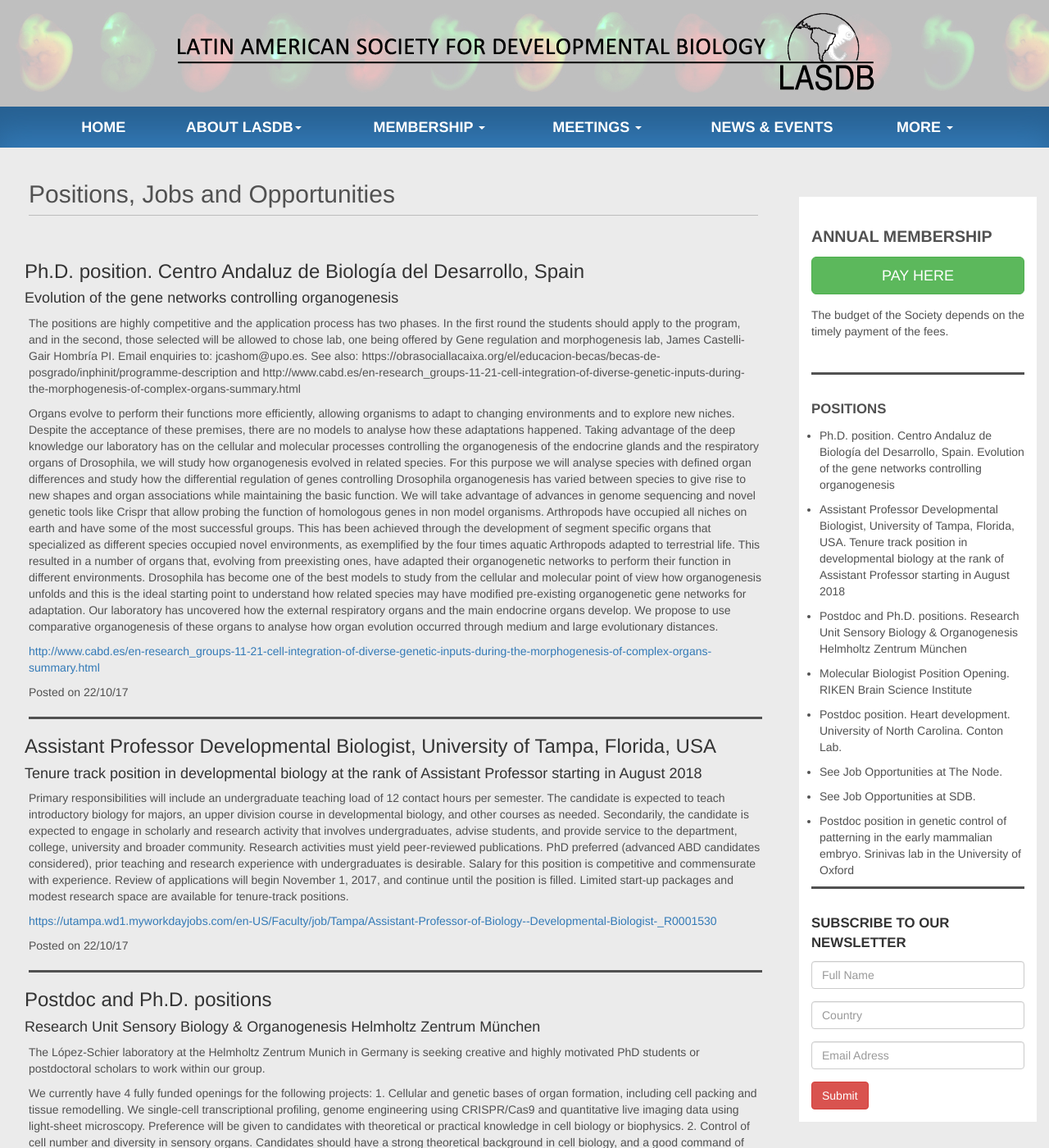
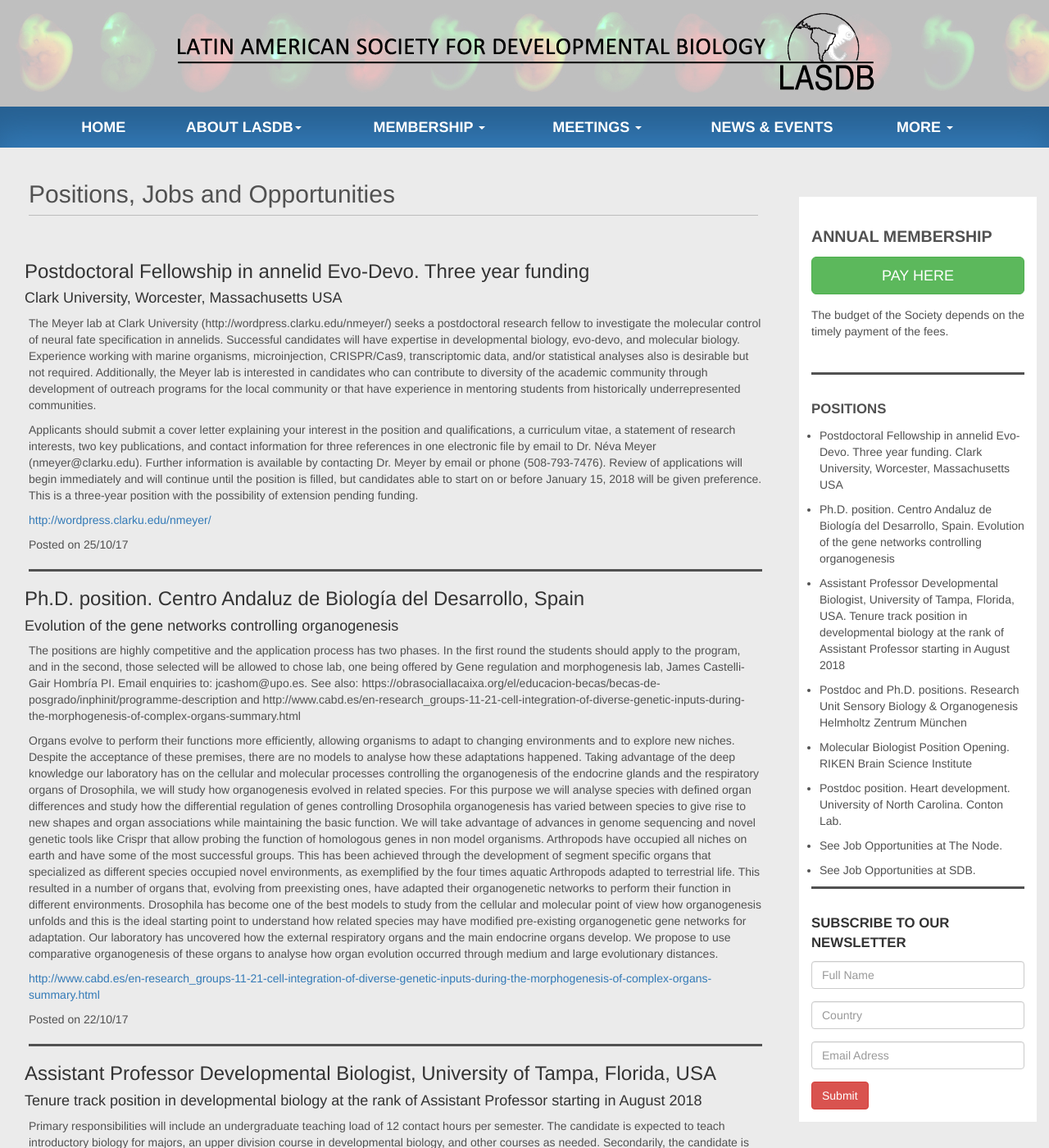
Before and after one commit to lasdb/lasdb.github.io, a Jekyll site: the page built from _posts/2000-01-01-jobs.markdown, in a window 1280 px wide and 1400 px high. Shown: the whole window at 82% size. Built offline with Jekyll 4.4.1, drawn with Linux system fonts in a browser that asks for light colours; nearby versions of some CDN libraries.

Commit message:
Update 2000-01-01-jobs.markdown

```diff
--- a/_posts/2000-01-01-jobs.markdown
+++ b/_posts/2000-01-01-jobs.markdown
@@ -5,6 +5,14 @@
 categories: jobs
 permalink: /pages/jobs.html
 jobs:
+  - title: 'Postdoctoral Fellowship in annelid Evo-Devo. Three year funding'
+    date: '25/10/17'
+    subtitle: 'Clark University, Worcester, Massachusetts USA'
+    body: 'The Meyer lab at Clark University (http://wordpress.clarku.edu/nmeyer/) seeks a postdoctoral research fellow to investigate the molecular control of neural fate specification in annelids. Successful candidates will have expertise in developmental biology, evo-devo, and molecular biology. Experience working with marine organisms, microinjection, CRISPR/Cas9, transcriptomic data, and/or statistical analyses also is desirable but not required. Additionally, the Meyer lab is interested in candidates who can contribute to diversity of the academic community through development of outreach programs for the local community or that have experience in mentoring students from historically underrepresented communities.'
+    par2: 'Applicants should submit a cover letter explaining your interest in the position and qualifications, a curriculum vitae, a statement of research interests, two key publications, and contact information for three references in one electronic file by email to Dr. Néva Meyer (nmeyer@clarku.edu). Further information is available by contacting Dr. Meyer by email or phone (508-793-7476). Review of applications will begin immediately and will continue until the position is filled, but candidates able to start on or before January 15, 2018 will be given preference. This is a three-year position with
+the possibility of extension pending funding.'
+    URL: 'http://wordpress.clarku.edu/nmeyer/'
+
   - title: 'Ph.D. position. Centro Andaluz de Biología del Desarrollo, Spain'
     date: '22/10/17'
     subtitle: 'Evolution of the gene networks controlling organogenesis'
```
